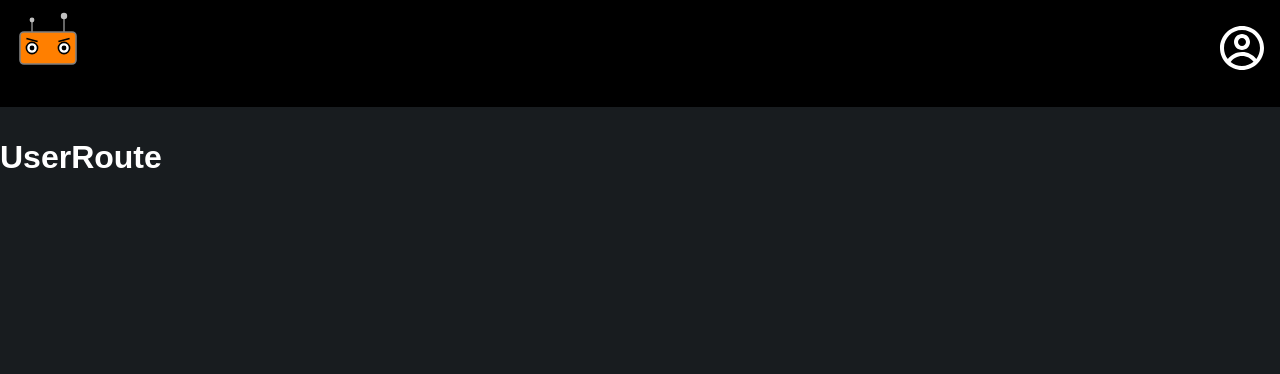
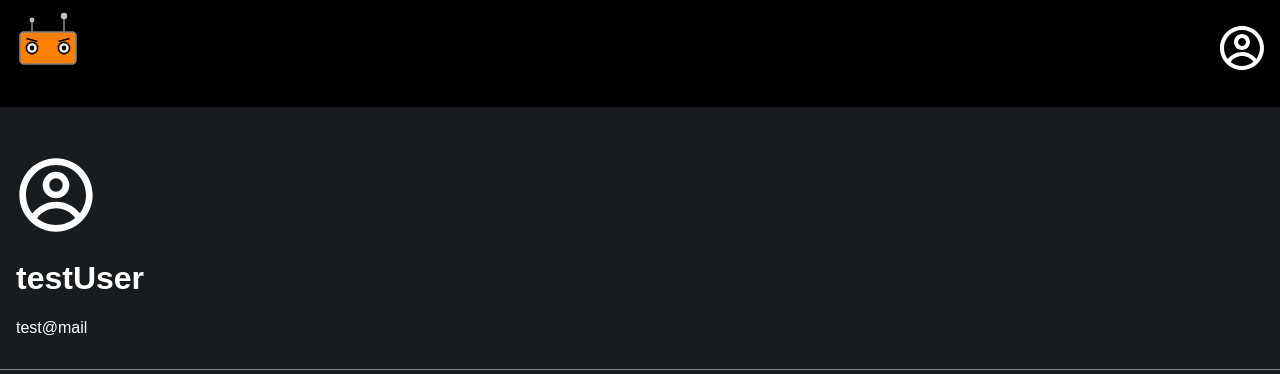
Before and after one commit to xXrederXx/Wrodit-Frontend, a React (Vite) app: page /wrodit/user/1 in a window 1280 px wide. Shown: the top 374 px of the page. Built offline with nearby package versions, Linux system fonts and the light colour scheme.

Commit message:
adding userdetails

```diff
--- /dev/null
+++ b/src/components/UserDetails.jsx
@@ -0,0 +1,13 @@
+import { CgProfile } from "react-icons/cg";
+import styles from "./UserDetails.module.css"
+
+
+export default function UserDetail({ username, email }) {
+  return (
+    <div className={styles.userDetail}>
+      <CgProfile className={styles.profileImage}/>
+      <h1>{username}testUser</h1>
+      <p>{email}test@mail</p>
+    </div>
+  );
+}
--- /dev/null
+++ b/src/components/UserDetails.module.css
@@ -0,0 +1,8 @@
+.userDetail {
+  padding: 1rem;
+  border-bottom: 1px solid gray;
+}
+
+.profileImage {
+  font-size: 5rem;
+}
--- a/src/routes/UserRoute.jsx
+++ b/src/routes/UserRoute.jsx
@@ -1,3 +1,9 @@
+import UserDetail from "../components/UserDetails";
+
 export default function UserRoute() {
-    return <h1>UserRoute</h1>
+  return (
+    <>
+      <UserDetail/>
+    </>
+  );
 }
```
